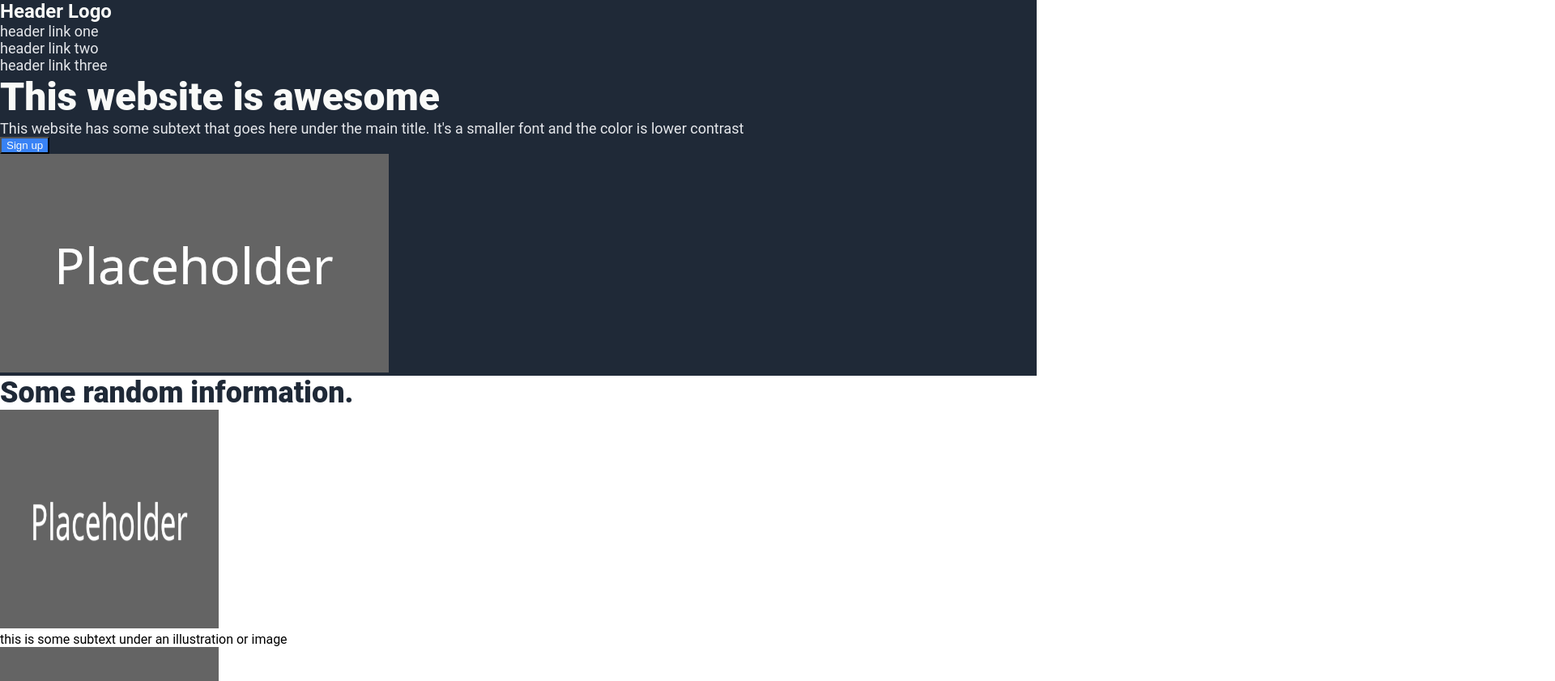
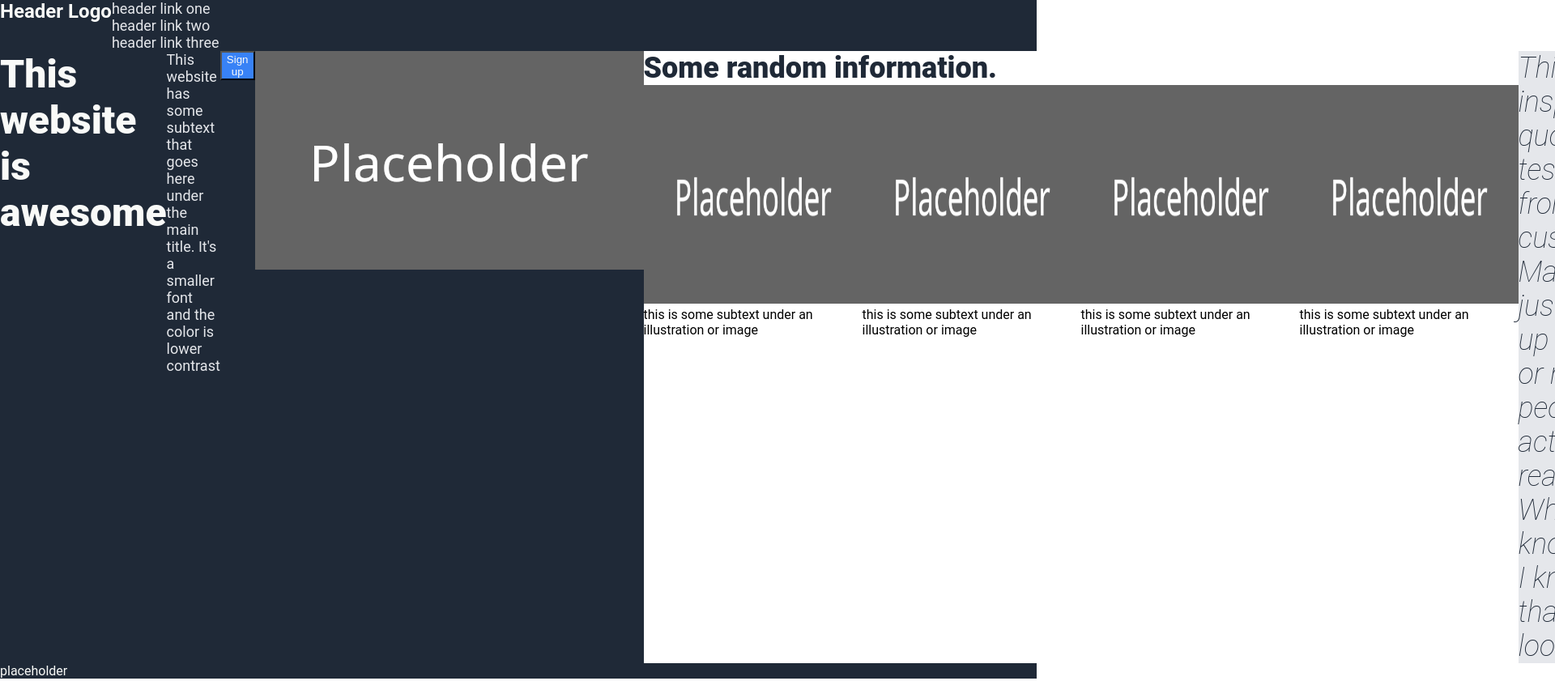
Before and after one commit to ps3ud/landing_page, a plain HTML site: page index.html in a window 1280 px wide. Shown: the top 841 px of the page at 81% size, 1920 px wide, since content can reach past the window. Drawn offline with Linux system fonts and the light colour scheme.

Commit message:
Add container class for flex containers

```diff
--- a/index.html
+++ b/index.html
@@ -6,7 +6,7 @@
         <link rel="stylesheet" href="./styles.css">
     </head>
     <body>
-        <div class="header">
+        <div class="header container">
             <div class="logo">Header Logo</div>
             <div id="links">
                 <ul>
@@ -22,9 +22,9 @@
                 </ul>
             </div>
         </div>
-        <div class="content">
-            <div class="hero">
-                <div class="hero-text">
+        <div class="content container">
+            <div class="hero container">
+                <div class="hero-text container">
                     <div class="main">This website is awesome</div>
                     <div class="secondary">
                         This website has some subtext that goes here under the main title. It's a smaller font and the color is lower contrast
@@ -39,7 +39,7 @@
             </div>
             <div class="information">
                 <div class="information-header">Some random information.</div>
-                <div class="information-main">
+                <div class="information-main container">
                     <div class="info-block">
                         <img src="./images/placeholder_square.png" alt="placeholder image">
                         <div class="info-text">this is some subtext under an illustration or image</div>
@@ -58,7 +58,7 @@
                     </div>
                 </div>
             </div>
-            <div class="quote">
+            <div class="quote container">
                 <div class="quote-text">
                     This is an inspiring quote, or a testimonial from a customer. Maybe it's just filling up space, or maybe people will actually read it. Who knows? All I know is that it looks nice.
                 </div>
@@ -66,8 +66,8 @@
                     -Thor, God of Thunder
                 </div>
             </div>
-            <div class="call-to-action">
-                <div class="cta-sign">
+            <div class="call-to-action container">
+                <div class="cta-sign container">
                     <div class="cta-text">
                         <div class="cta-text-main">
                             Call to action! It's time!
--- a/styles.css
+++ b/styles.css
@@ -13,6 +13,10 @@ a{
     text-decoration: none;
     color: #e5e7eb;
     font-size: 18px;
+}
+
+.container{
+    display: flex;
 }
 
 .header,
```
